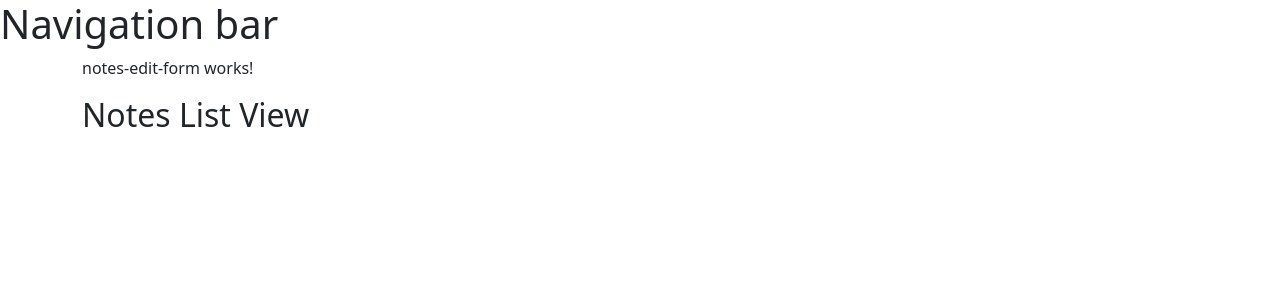
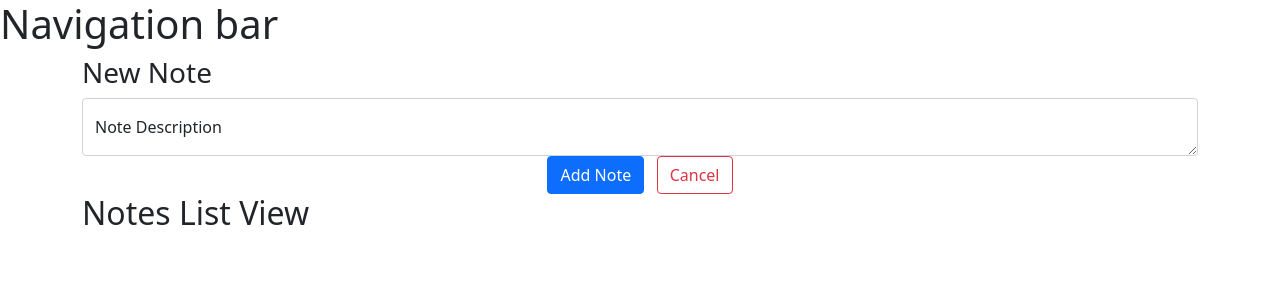
Before and after one commit to naveenkosigi/healum, an Angular app: page / in a window 1280 px wide. Shown: the top 300 px of the page. Built offline with nearby package versions, Linux system fonts and the light colour scheme.

Commit message:
added basic notes edit form component

```diff
--- a/components/notes-edit-form/notes-edit-form.component.html
+++ b/components/notes-edit-form/notes-edit-form.component.html
@@ -1 +1,15 @@
-<p>notes-edit-form works!</p>
+
+<h3>New Note</h3>
+
+<form>
+    <div class="form-floating">
+        <textarea class="form-control" placeholder="Leave a comment here" id="floatingTextarea"></textarea>
+        <label for="floatingTextarea">Note Description</label>
+
+        <div class="d-flex justify-content-center">
+            <button type="button" class="btn btn-primary">Add Note</button> &nbsp; &nbsp;
+            <button type="button" class="btn btn-outline-danger">Cancel</button>
+        </div>
+
+    </div>
+</form>
```
